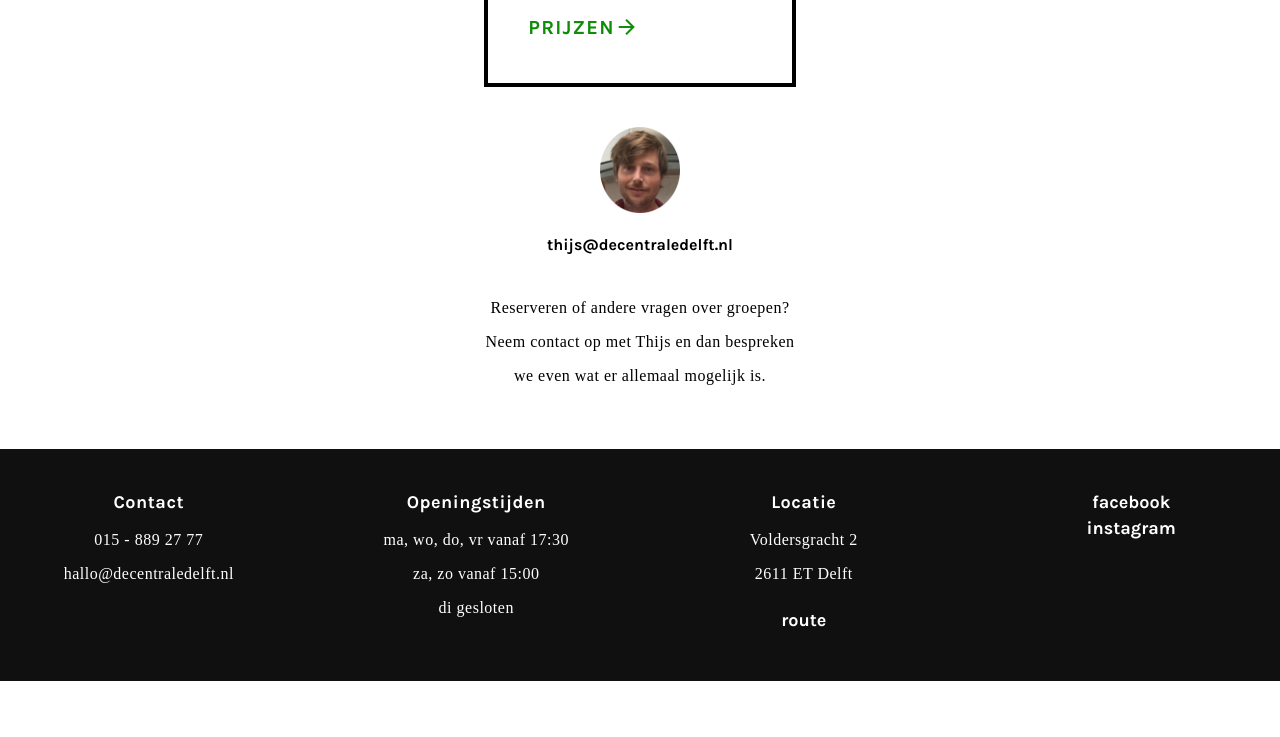
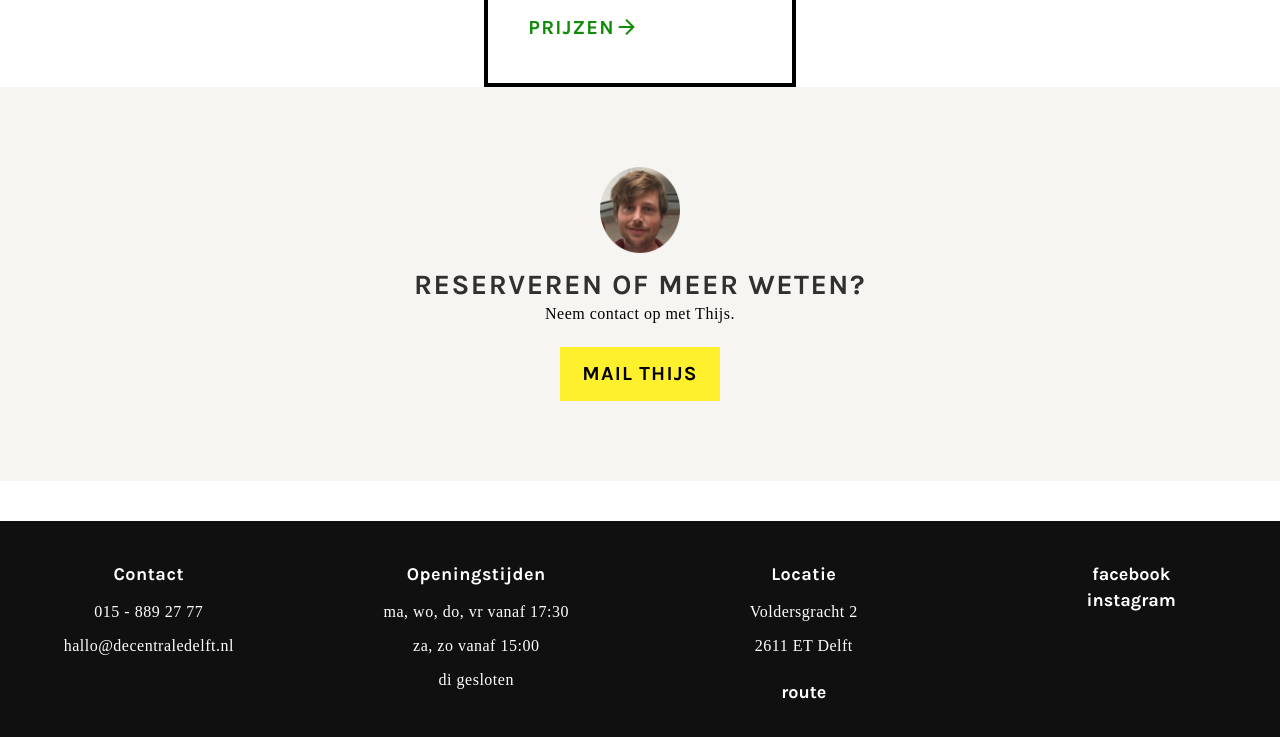
Before and after one commit to Pujapuhuk/decentrale, a plain HTML site: page groepen/index.html in a window 1280 px wide. Shown: the part 1794-2531 px from the top of the page. Before the commit the page ends 2475 px from the top, so only its background shows below. Drawn offline with nearby package versions, Linux system fonts and the light colour scheme; a script that the page names is missing; files whose address does not match are found by name; a web font is replaced by a local one.

Commit message:
Add meer-weten blok on groepen page

```diff
--- a/groepen/index.html
+++ b/groepen/index.html
@@ -112,17 +112,13 @@
 
     </div>
   </div>
-  <div class="row">
-    <div class="col-sm-12 col-md-4 groepen-item"></div>
-    <div class="col-sm-12 col-md-4 groepen-item">
-    <div class="groepen-contact">
+</div>
+<div class="container-l meer-weten">
+  <div class="meer-weten-text-wrap">
         <img class="portret-foto" src="/img/thijs-foto.png"><br>
-        <a href="thijs@decentraledelft.nl">thijs@decentraledelft.nl</a>
-        <p><br>Reserveren of andere vragen over groepen?
-Neem contact op met Thijs en dan bespreken we even wat er allemaal mogelijk is.</p>
-
-      </div>
-    </div>
+        <h2>Reserveren of meer weten?</h2>
+        <p>Neem contact op met Thijs.</p>
+        <div class="link-mail-thijs-bg"><a class="link" href="mailto:thijs@decentraldelft.com?subject=Vraag over komen met een groep">MAIL THIJS</a></div>
   </div>
 </div>
 
--- a/style.css
+++ b/style.css
@@ -548,14 +548,37 @@ box-shadow: 0px 0px 16px 0px rgba(54,54,54,0.15);
     background: url(img/groepen/groepen-3.jpg) center/cover no-repeat;
         margin-bottom:40px;
 }
-.groepen-contact{
-    text-align:center;
-    margin-top:40px;
+.meer-weten{
+    display: flex;
+    padding:80px;
+    background-color:#F7F5F2;
+}
+.meer-weten-text-wrap{
+    text-align: center;
+    width:90%;
+    margin:auto;
 }
 .portret-foto{
     width:80px;
     margin-bottom: 20px;
 }
+.link-mail-thijs-bg{
+    background-color: #FFF02E;
+    width:160px;
+    padding:12px;
+    margin-left:auto;
+    margin-right:auto;
+}
+.link{
+    margin-left:auto;
+    margin-right:auto;
+    font-size: 20px;
+    font-weight: 700;
+    letter-spacing: 1.2px;
+    }
+.link :hover{
+    color:black;
+    }
 /*******************/
 /*RESERVEREN PAGINA*/
 /*******************/
```
